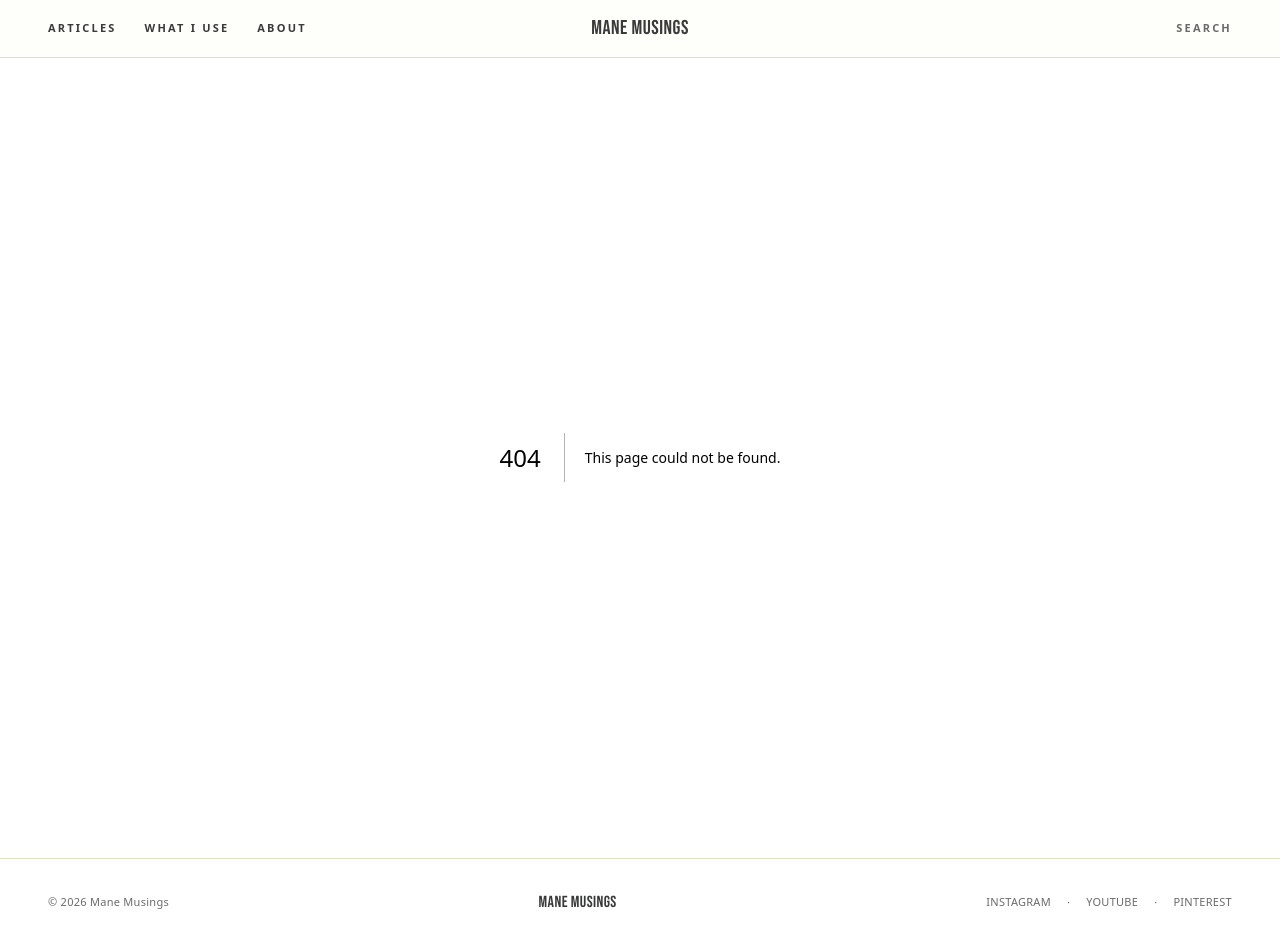
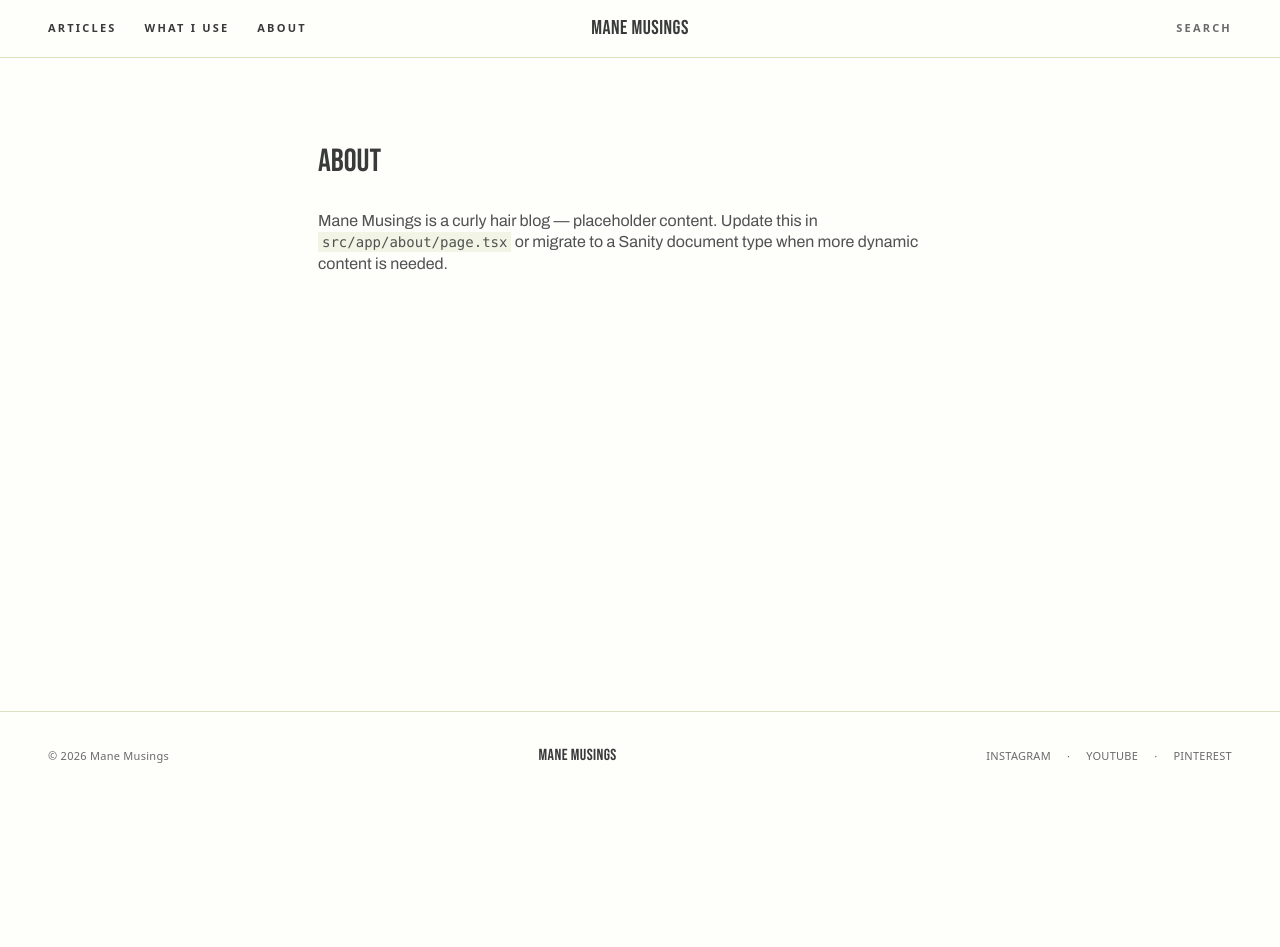
Before and after one commit to vlubo/mane-musings, a Next.js app: page /about in a window 1280 px wide. Before the commit this address had no page. After the commit the page ends 800 px from the top, so only its background shows below. Built offline with nearby package versions, Linux system fonts and the light colour scheme.

Commit message:
feat: add about page and CLAUDE.md

```diff
--- /dev/null
+++ b/src/app/about/page.tsx
@@ -0,0 +1,19 @@
+import type { Metadata } from 'next'
+
+export const metadata: Metadata = {
+  title: 'About',
+  description: 'About Mane Musings — curl care guides for every texture.',
+}
+
+export default function AboutPage() {
+  return (
+    <div className="max-w-[740px] mx-auto px-8 py-16 md:px-12 md:py-20">
+      <h1 className="font-display text-[20px] text-ink mb-6 md:text-[32px]">About</h1>
+      <p className="font-body text-[16px] text-body leading-[135%]">
+        Mane Musings is a curly hair blog — placeholder content. Update this in{' '}
+        <code className="text-sm bg-cream px-1 py-0.5">src/app/about/page.tsx</code> or
+        migrate to a Sanity document type when more dynamic content is needed.
+      </p>
+    </div>
+  )
+}
```
Also changed, not shown: 1 other file (tests, documents, lock files or other folders).
